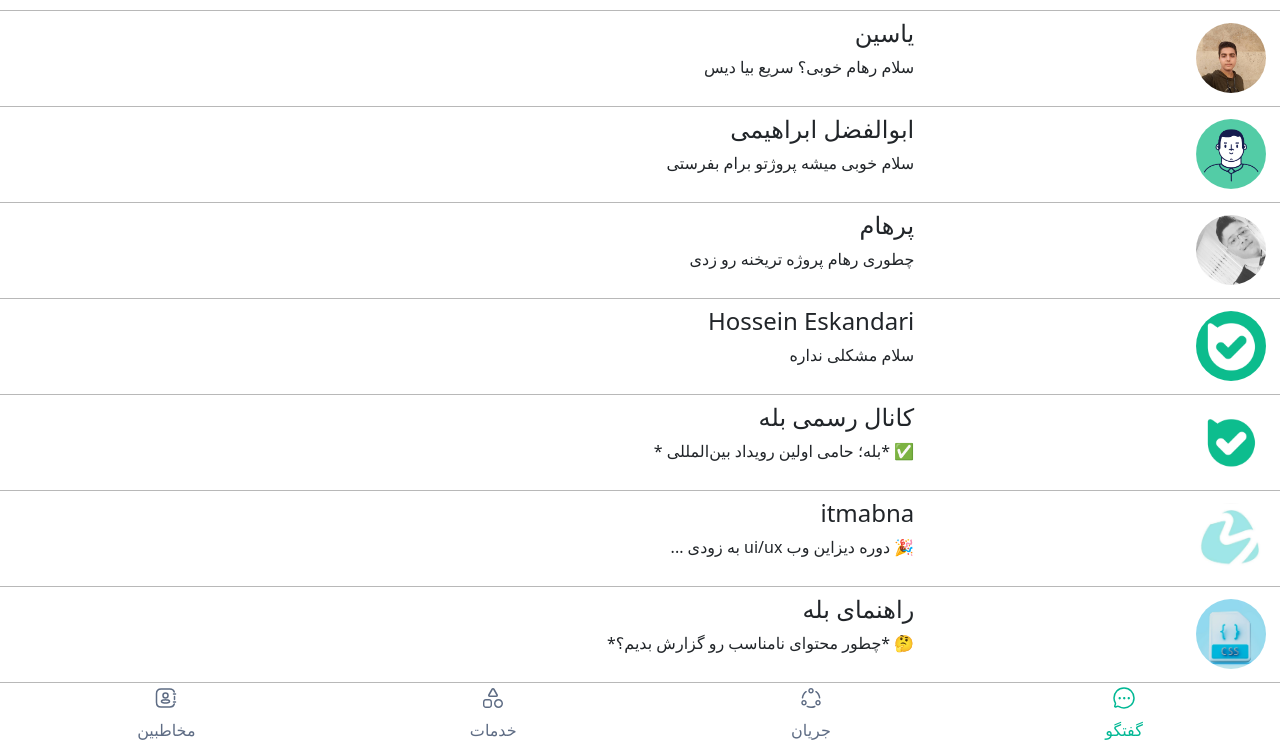
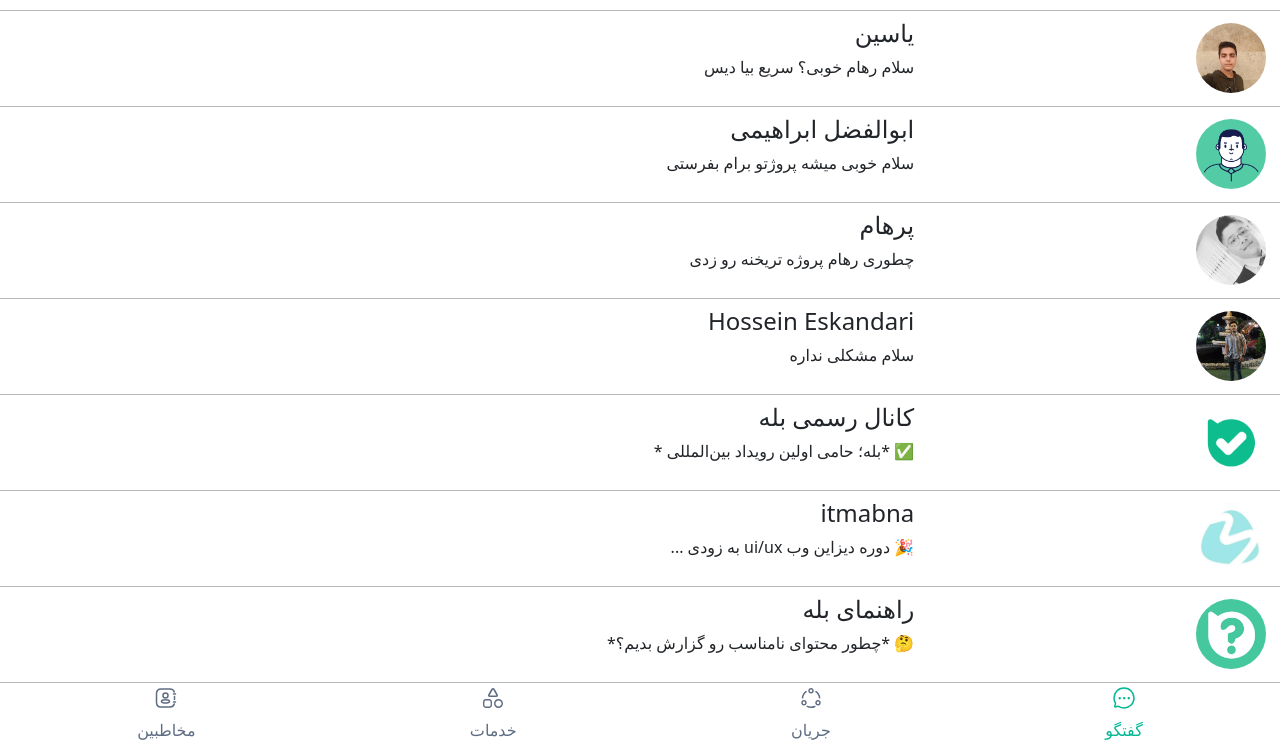
Before and after one commit to Rohamghasemi-30/bale-fake, a website: page index.html in a window 1280 px wide. Shown: the part 275-1028 px from the top of the page. Drawn offline with nearby package versions, Linux system fonts and the light colour scheme.

Commit message:
version-second

```diff
--- a/index.html
+++ b/index.html
@@ -108,20 +108,9 @@
             <div class="Friends-list d-flex">
                 <div class="Friends-list-box">
                     <div class="profile-frind d-flex">
-                        <img class="image-frind" src="/images/بله.jpg" alt="">
+                        <img class="image-frind" src="/images/teacher.jpg" alt="">
                     </div>
                 </div>
-                <!-- <div class="typing-title d-flex flex-column">
-                    <h4>بله</h4>
-                    <p>سلام رهام عزیز شما یک ورودی جدید</p>
-                </div>
-            </div>
-            <div class="Friends-list d-flex">
-                <div class="Friends-list-box">
-                    <div class="profile-frind d-flex">
-                        <img class="image-frind" src="/images/teacher.jpg" alt="">
-                    </div>
-                </div> -->
                 <div class="typing-title d-flex flex-column">
                     <h4>Hossein Eskandari</h4>
                     <p>سلام مشکلی نداره</p>
@@ -152,7 +141,7 @@
             <div class="Friends-list d-flex">
                 <div class="Friends-list-box">
                     <div class="profile-frind d-flex">
-                        <img class="image-frind" src="/images/class-room.jpg" alt="">
+                        <img class="image-frind" src="/images/راهنمای بله.jpg" alt="">
                     </div>
                 </div>
                 <div class="typing-title d-flex flex-column">
```
Also changed, not shown: fonts/Estedad-Black.ttf (deleted), fonts/Estedad-Bold.ttf (deleted), fonts/Estedad-ExtraBold.ttf (deleted), fonts/Estedad-ExtraLight.ttf (deleted), fonts/Estedad-Light.ttf (deleted), fonts/Estedad-Medium.ttf (deleted), fonts/Estedad-Regular.ttf (deleted), fonts/Estedad-SemiBold.ttf (deleted), fonts/Estedad-Thin.ttf (deleted), style/_Typography.scss (deleted).
